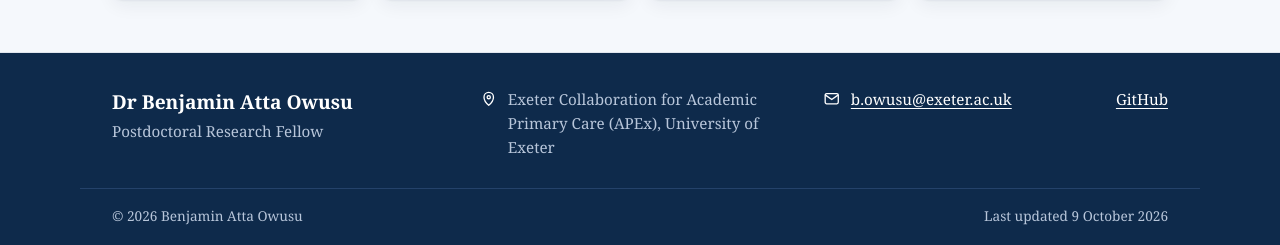
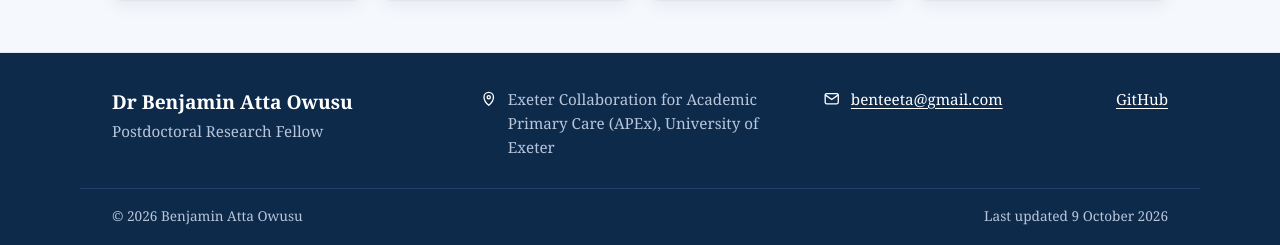
Before and after one commit to benteeta/benteeta.github.io, a Jekyll site: the page built from index.md, in a window 1280 px wide and 900 px high, scrolled down 1697 px. Shown: the part 652-897 px from the top of the window. Built offline with Jekyll 4.4.1, drawn with Linux system fonts in a browser that asks for light colours.

Commit message:
Update _config.yml

```diff
--- a/_config.yml
+++ b/_config.yml
@@ -10,7 +10,7 @@ short_name: "Benjamin Atta Owusu"   # shown in the top bar
 initials: "BAO"
 role: "Postdoctoral Research Fellow"
 organisation: "Exeter Collaboration for Academic Primary Care (APEx), University of Exeter"
-email: "b.owusu@exeter.ac.uk"
+email: "benteeta@gmail.com"
 
 # How your name appears in author lists. It is shown in bold, and
 # papers whose author list starts with it count as first-author papers.
```
